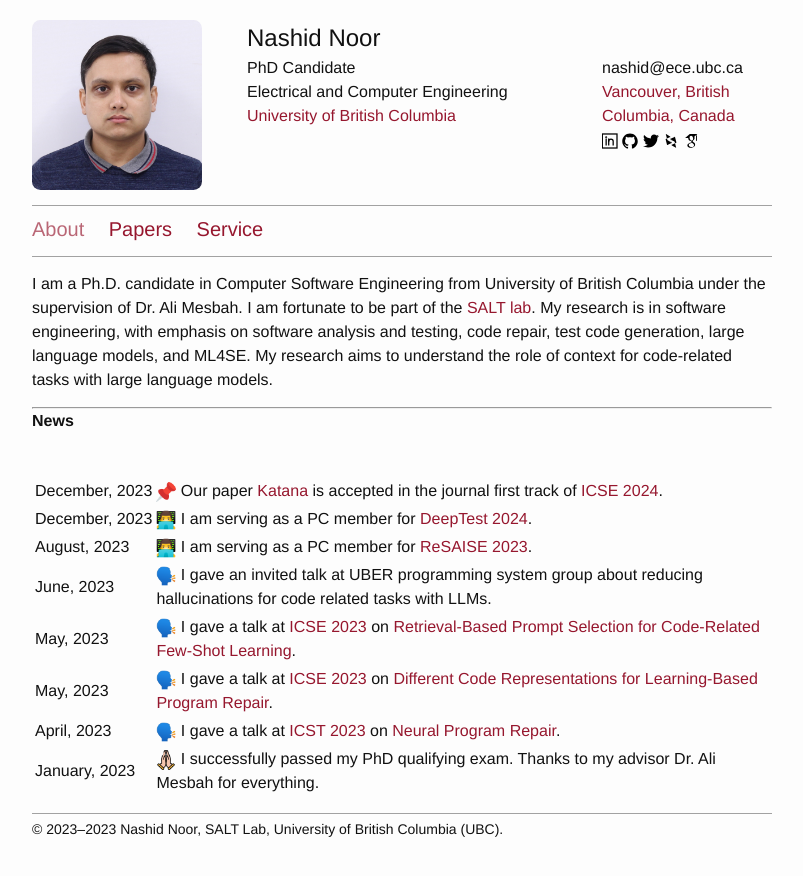
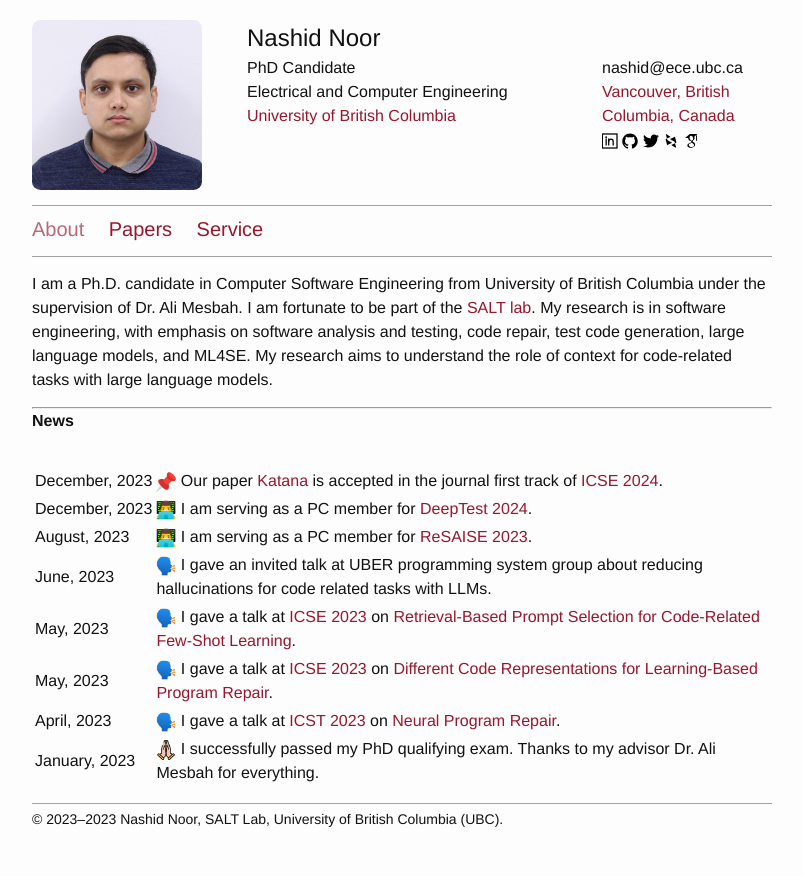
Before and after one commit to nashid/nashid.github.io, a Jekyll site: the page built from index.md, in a window 1280 px wide. Shown: the top 876 px of the page, without its empty margins (238-1041 px from the left). Built offline with Jekyll 4.4.1, drawn with Linux system fonts in a browser that asks for light colours.

Commit message:
try to fix formatting

```diff
--- a/index.md
+++ b/index.md
@@ -11,7 +11,7 @@ My research is in software engineering, with emphasis on software analysis and t
 My research aims to understand the role of context for code-related tasks with large language models.
 
 ---
-**News**
+<p style="margin-bottom: 5px;"><strong>News</strong></p>
 
 |&nbsp;|&nbsp;|
 |---|---|
```
